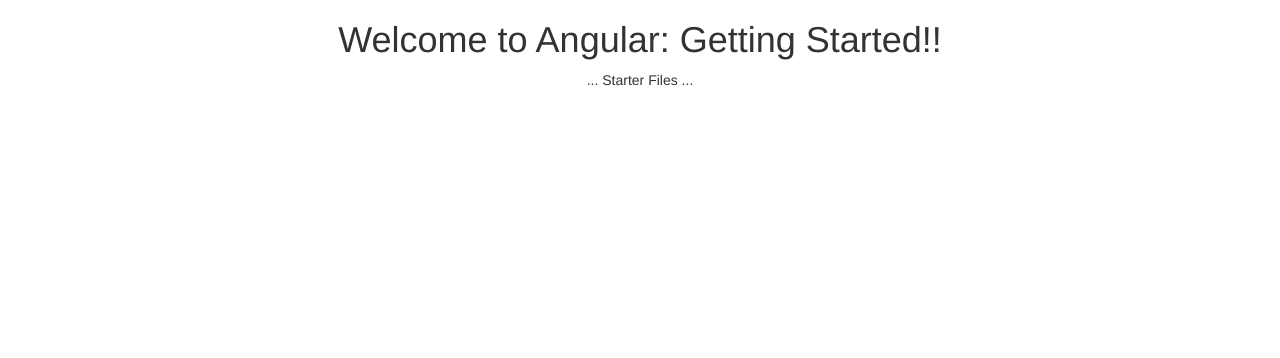
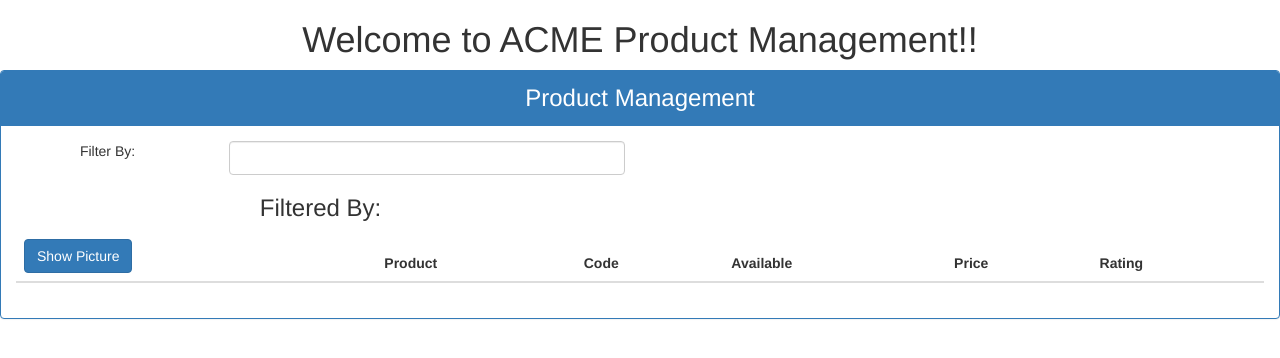
Before and after one commit to rajat-garg/acme-project-dk, an Angular app: page / in a window 1280 px wide. Shown: the top 358 px of the page. Built offline with nearby package versions, Linux system fonts and the light colour scheme.

Commit message:
Update bootstrap component
Update title

```diff
--- a/src/app/app.component.html
+++ b/src/app/app.component.html
@@ -1,7 +1,7 @@
 <!--The whole content below can be removed with the new code.-->
 <div style="text-align:center">
   <h1>
-    Welcome to {{title}}!!
+    Welcome to {{pageTitle}}!!
   </h1>
-  ... Starter Files ...
+  <apm-product-list></apm-product-list>
 </div>
--- a/src/app/app.component.ts
+++ b/src/app/app.component.ts
@@ -1,10 +1,12 @@
 import { Component } from '@angular/core';
 
+
+// A decorator (ie. a function taking one object as an argument, and this object has 3 properties)
 @Component({
-  selector: 'pm-root',
+  selector: 'apm-root',
   templateUrl: './app.component.html',
   styleUrls: ['./app.component.css']
 })
 export class AppComponent {
-  title = 'Angular: Getting Started';
+  pageTitle: string = 'ACME Product Management';
 }
--- a/src/app/app.module.ts
+++ b/src/app/app.module.ts
@@ -2,10 +2,12 @@
 import { NgModule } from '@angular/core';
 
 import { AppComponent } from './app.component';
+import { ProductListComponent } from './product-list/product-list.component';
 
 @NgModule({
   declarations: [
-    AppComponent
+    AppComponent,
+    ProductListComponent
   ],
   imports: [
     BrowserModule
--- a/src/index.html
+++ b/src/index.html
@@ -9,6 +9,6 @@
   <link rel="icon" type="image/x-icon" href="favicon.ico">
 </head>
 <body>
-  <pm-root></pm-root>
+  <apm-root></apm-root>
 </body>
 </html>
```
Also changed, not shown: .angular-cli.json.
